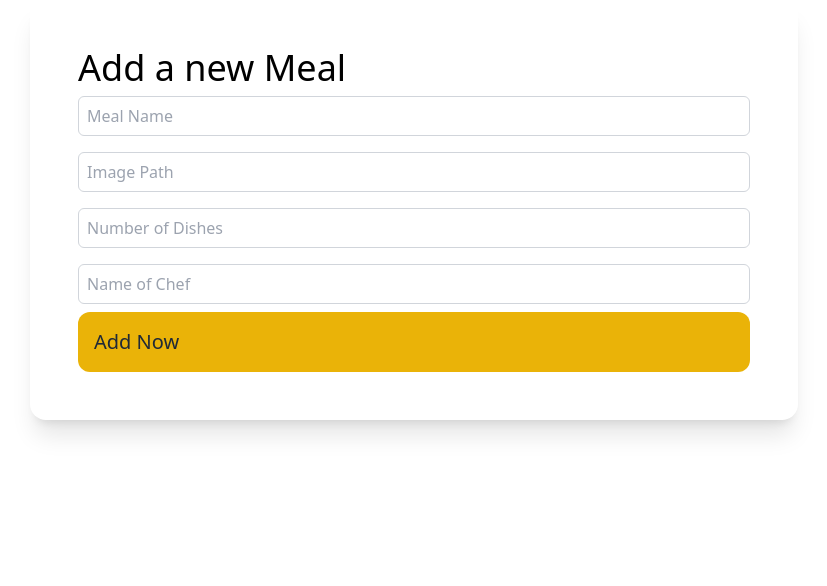
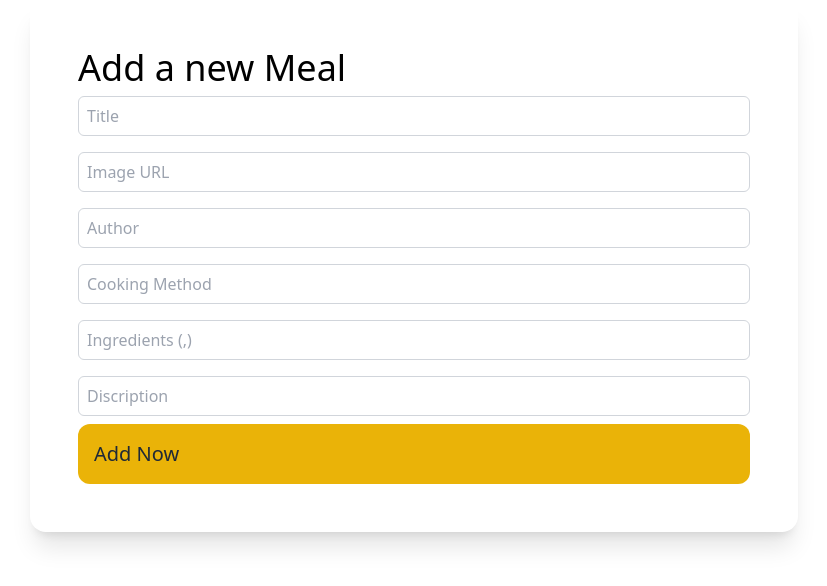
Before and after one commit to genesis-boop/MountainMad2022, a Next.js app in the folder src/: page /new-meal in a window 1280 px wide. Shown: the top 586 px of the page, without its empty margins (226-1053 px from the left). Built offline with nearby package versions, Linux system fonts and the light colour scheme.

Commit message:
new fields

```diff
--- a/src/components/MealItem.js
+++ b/src/components/MealItem.js
@@ -7,13 +7,12 @@ const MealItem = ({ meal }) => {
         <h3 className="text-xl font-normal">
           {meal.name}
           <span className="px-3 font-light text-yellow-500">
-            ({meal.dish} dishes)
+            ({meal.ingredients} ingredients)
+            ({meal.method} method)
+            ({meal.description} description)
           </span>
         </h3>
-        <p className="text-gray-500 text-base">{meal.chef}</p>
-        <button className="bg-yellow-500 px-4 py-2 rounded-lg text-gray-50 font-medium mt-2">
-          Details
-        </button>
+        <p className="text-gray-500 text-base">{meal.author}</p>
       </div>
     </div>
   );
--- a/src/pages/index.js
+++ b/src/pages/index.js
@@ -11,6 +11,7 @@ const HomePage = (props) => {
   return (
     <div>
       <Navbar/>
+      <MealList meals={props.mealList} />;
       <LandingPage/>
     </div>
   )
@@ -34,8 +35,10 @@ export async function getStaticProps() {
         id: meal._id.toString(),
         name: meal.name,
         image: meal.image_path,
-        dish: meal.dishes,
-        chef: meal.chef,
+        ingredients: meal.ingredients,
+        method: meal.method,
+        author: meal.author,
+        description: meal.description
       })),
     },
   };
--- a/src/pages/new-meal.js
+++ b/src/pages/new-meal.js
@@ -4,8 +4,11 @@ const NewMealForm = () => {
   // use of useRef to capture input value
   const mealNameInputRef = useRef();
   const mealImagePathInputRef = useRef();
-  const mealNumberOfDishInputRef = useRef();
+  const DiscInputRef = useRef();
+  const ingredientInputRef = useRef();
   const chefInputRef = useRef();
+  const AuthorInputRef = useRef();
+  const CookingMethodInputRef = useRef();
 
   // use of useRouter from next/router to redirect this page to the Homepage
   const router = useRouter();
@@ -18,8 +21,10 @@ const NewMealForm = () => {
     const mealData = {
       name: mealNameInputRef.current.value,
       image_path: mealImagePathInputRef.current.value,
-      dishes: mealNumberOfDishInputRef.current.value,
-      chef: chefInputRef.current.value,
+      ingredients: ingredientInputRef.current.value,
+      method: CookingMethodInputRef.current.value,
+      author: AuthorInputRef.current.value,
+      description: DiscInputRef.current.value,
     };
 
     // use of Fetch API to make a request to the new-meal api and get back a response
@@ -49,32 +54,44 @@ const NewMealForm = () => {
       <form onSubmit={newMealHandler}>
         <input
           type="text"
-          placeholder="Meal Name"
+          placeholder="Title"
           required
           ref={mealNameInputRef}
           className={INPUT_STYLE}
         />
         <input
           type="text"
-          placeholder="Image Path"
+          placeholder="Image URL"
           required
           ref={mealImagePathInputRef}
           className={INPUT_STYLE}
         />
         <input
-          type="number"
-          max="5"
-          min="1"
-          placeholder="Number of Dishes"
+          type="text"
+          placeholder="Author"
           required
-          ref={mealNumberOfDishInputRef}
+          ref={AuthorInputRef}
           className={INPUT_STYLE}
         />
         <input
           type="text"
-          placeholder="Name of Chef"
+          placeholder="Cooking Method"
           required
-          ref={chefInputRef}
+          ref={CookingMethodInputRef}
+          className={INPUT_STYLE}
+        />
+        <input
+          type="text"
+          placeholder="Ingredients (,)"
+          required
+          ref={ingredientInputRef}
+          className={INPUT_STYLE}
+        />
+        <input
+          type="text"
+          placeholder="Discription"
+          required
+          ref={DiscInputRef}
           className={INPUT_STYLE}
         />
         <button
```
